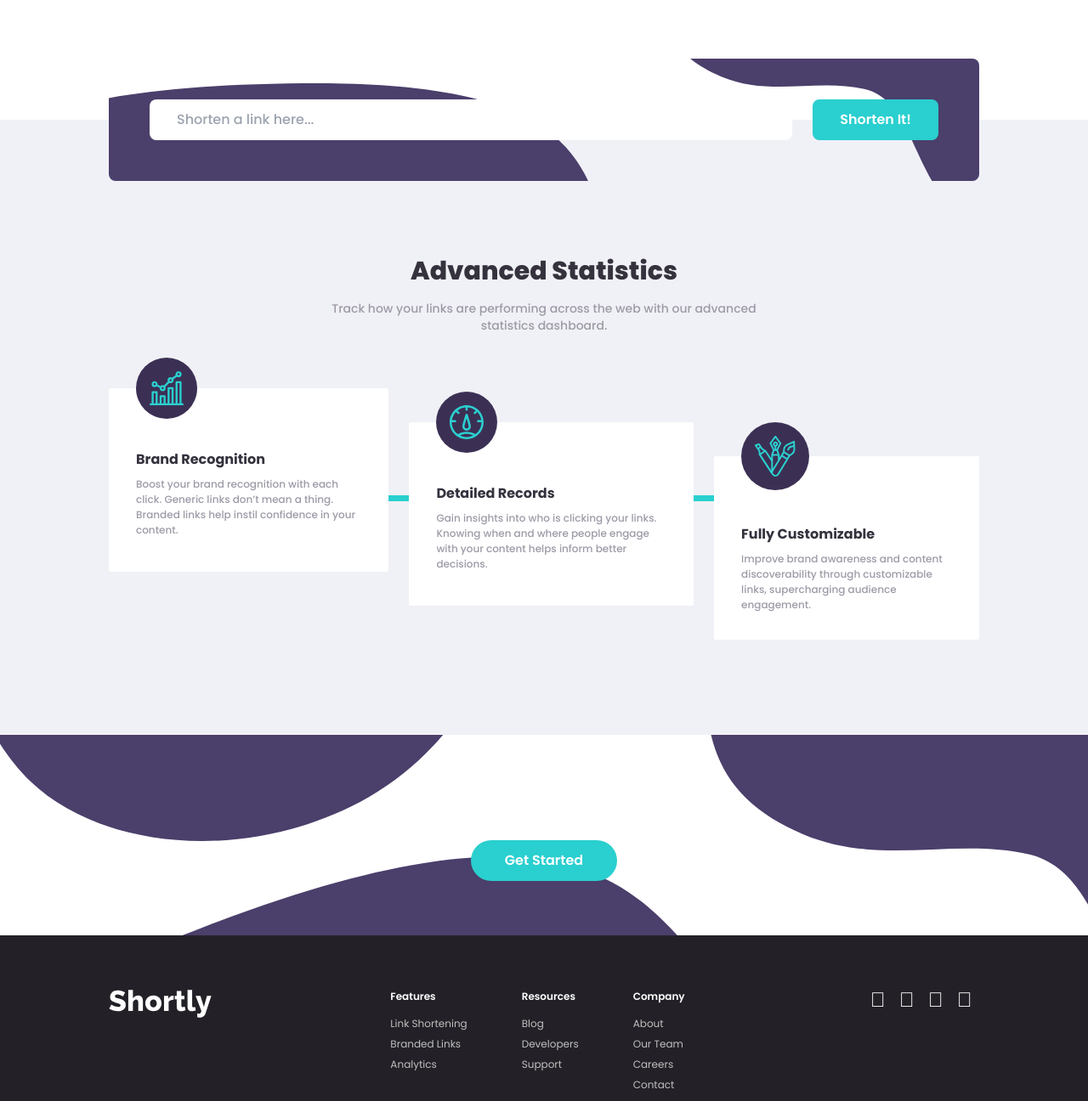
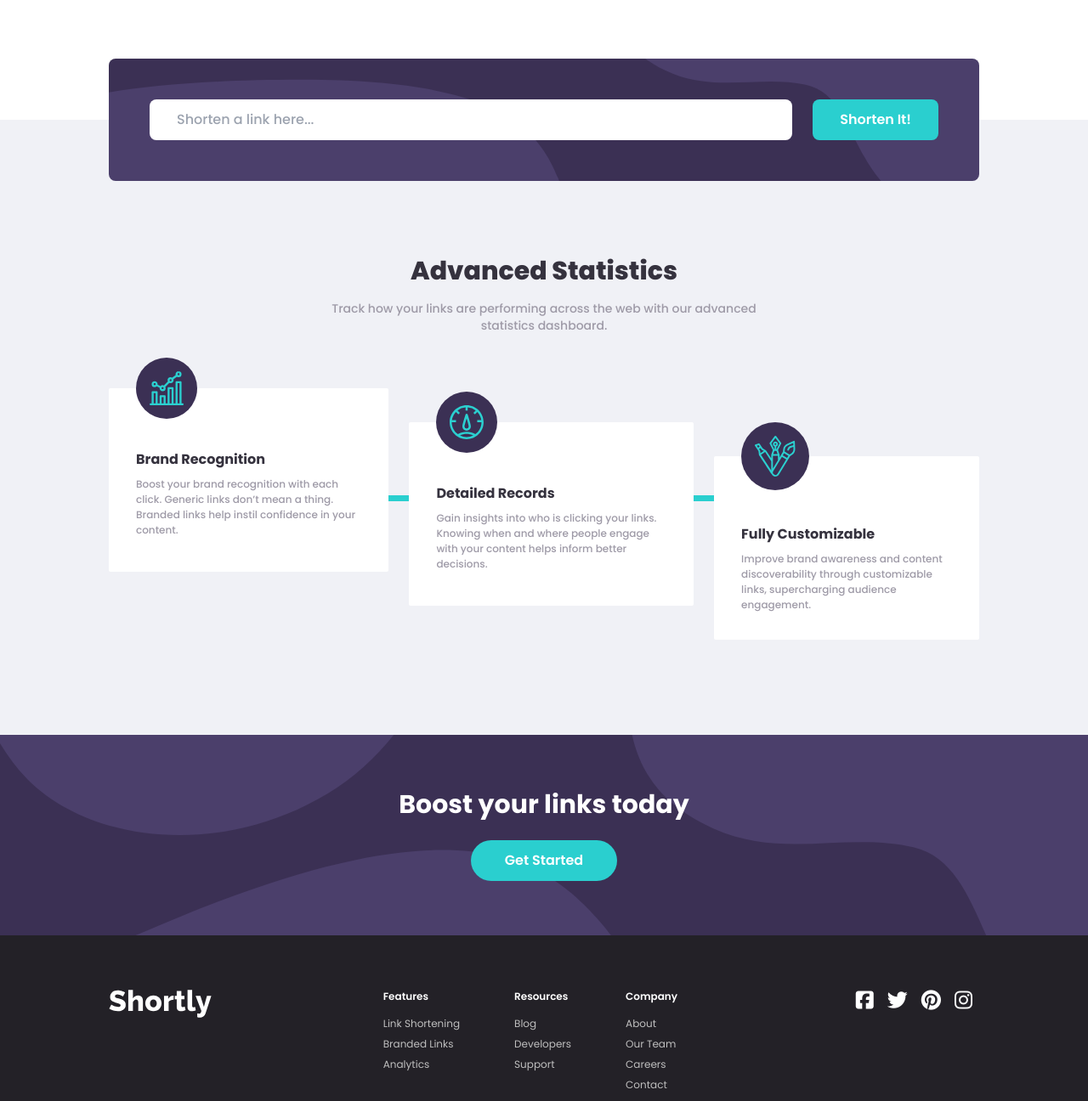
Before and after one commit to yazidabd27/URL-Shortening, a website: page public/index.html in a window 1280 px wide. Shown: the part 552-1848 px from the top of the page at 85% size. Drawn offline with Linux system fonts and the light colour scheme.

Commit message:
edit numbre x

```diff
--- a/public/index.html
+++ b/public/index.html
@@ -43,7 +43,7 @@
     </div>
   </section>
   <section id="advanced-stat" class="bg-unknown lg:px-32 md:px-16 px-8 sm:pb-48 pb-24">
-    <div class="url-shortening rounded-lg p-6 sm:p-12 -translate-y-2/4 sm:flex sm:bg-shorten-desktop bg-shorten-mobile">
+    <div class="url-shortening rounded-lg p-6 sm:p-12 -translate-y-2/4 sm:flex bg-DV">
       <div class="input-container relative w-full mr-6 mb-4 sm:mb-0">
         <input type="text" placeholder="Shorten a link here..." class="py-3 px-8 rounded-lg w-full placeholder:font-medium outline-0">
       </div>
@@ -89,7 +89,7 @@
       </div>
     </div>
   </section>
-  <section id="boost" class="py-16 bg-boost-mobile sm:bg-boost-desktop">
+  <section id="boost" class="py-16 bg-DV">
     <h3 class="text-center text-3xl text-white font-bold mb-6">Boost your links today</h3>
     <button class='bg-cyan text-white font-semibold block m-auto px-10 py-3 rounded-full hover:bg-HC'>Get Started</button>
   </section>
--- a/src/input.css
+++ b/src/input.css
@@ -2,7 +2,7 @@
 @tailwind components;
 @tailwind utilities;
 
-*{
+*:not(i){
     font-family: 'Poppins', sans-serif !important;
 }
 
@@ -64,8 +64,18 @@
     top: calc(40% - 40px);
 }
 
+#boost{
+    background-image: url('/public/images/bg-boost-desktop.svg');
+    background-repeat: round;
+}
+
 footer .logo img{
     filter: invert(100%) sepia(100%) saturate(1%) hue-rotate(9deg) brightness(106%) contrast(100%);
+}
+
+.url-shortening{
+    background-image: url('/public/images/bg-shorten-desktop.svg');
+    background-repeat: round;
 }
 
 .url-shortening .input-container.empty::before{
@@ -87,6 +97,11 @@ footer .logo img{
 }
 
 @media (max-width:640px) {
+    .url-shortening{
+        background-image: url('/public/images/bg-shorten-mobile.svg');
+        background-repeat: no-repeat;
+        background-position-x: right;
+    }
 
     .shortened-urls .url-container{
         flex-direction: column;
@@ -146,4 +161,8 @@ footer .logo img{
     #collapse-navbar nav{
         border-bottom: 1px solid hsl(257, 7%, 63%);
     }
+
+    #boost{
+        background-image: url('/public/images/bg-boost-mobile.svg');
+    }
 }
--- a/tailwind.config.js
+++ b/tailwind.config.js
@@ -13,12 +13,6 @@ module.exports = {
         VDV:'hsl(260, 8%, 14%)',
         unknown:'#F0F1F6',
         HC:'#9DE1E0',
-      },
-      backgroundImage:{
-        'boost-desktop': "url('/public/images/bg-boost-desktop.svg')",
-        'boost-mobile': "url('/public/images/bg-boost-mobile.svg')",
-        'shorten-desktop': "url('/public/images/bg-shorten-desktop.svg')",
-        'shorten-mobile': "url('/public/images/bg-shorten-mobile.svg')",
       }
     },
   },
```
Also changed, not shown: public/output.css.
